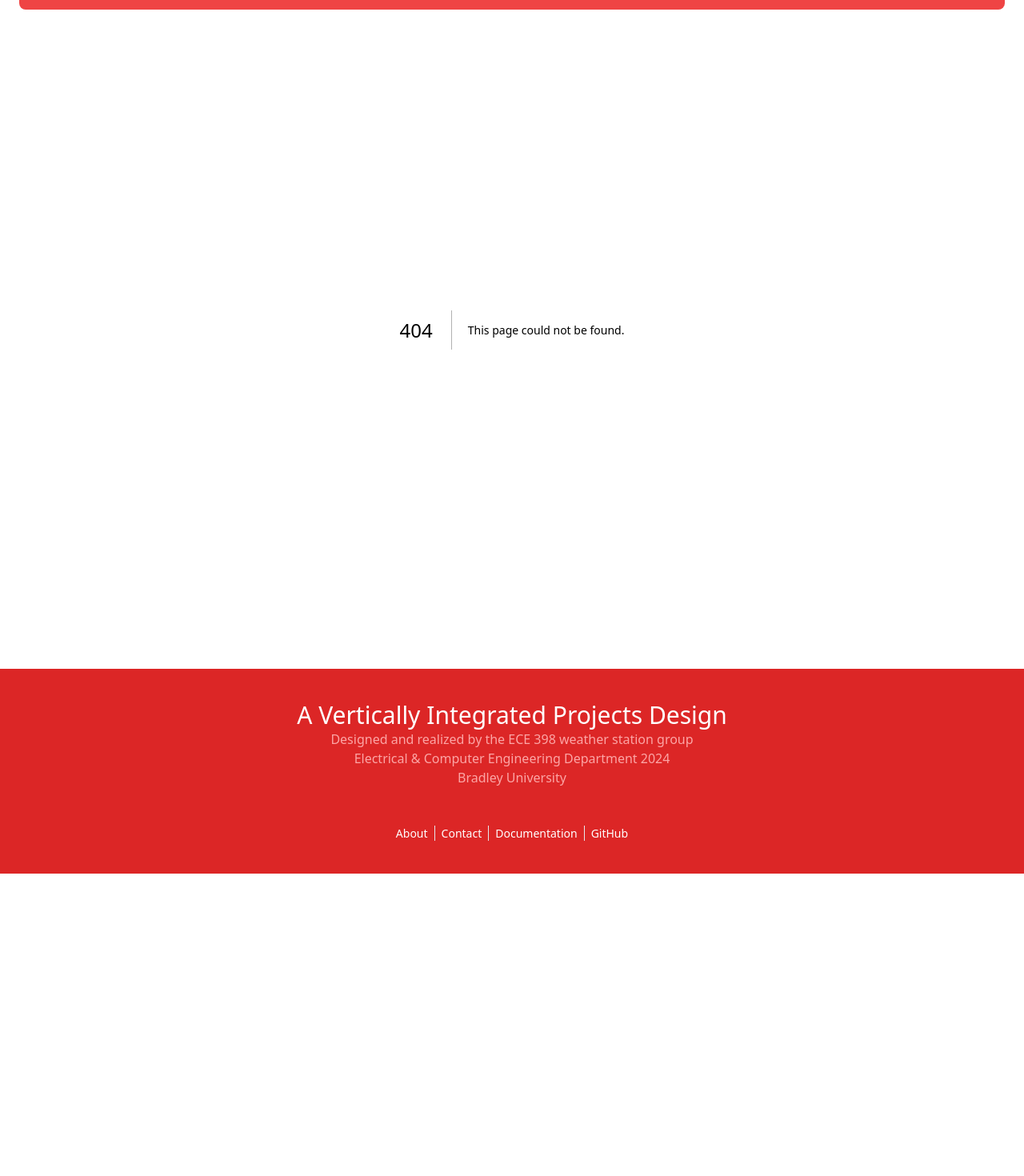
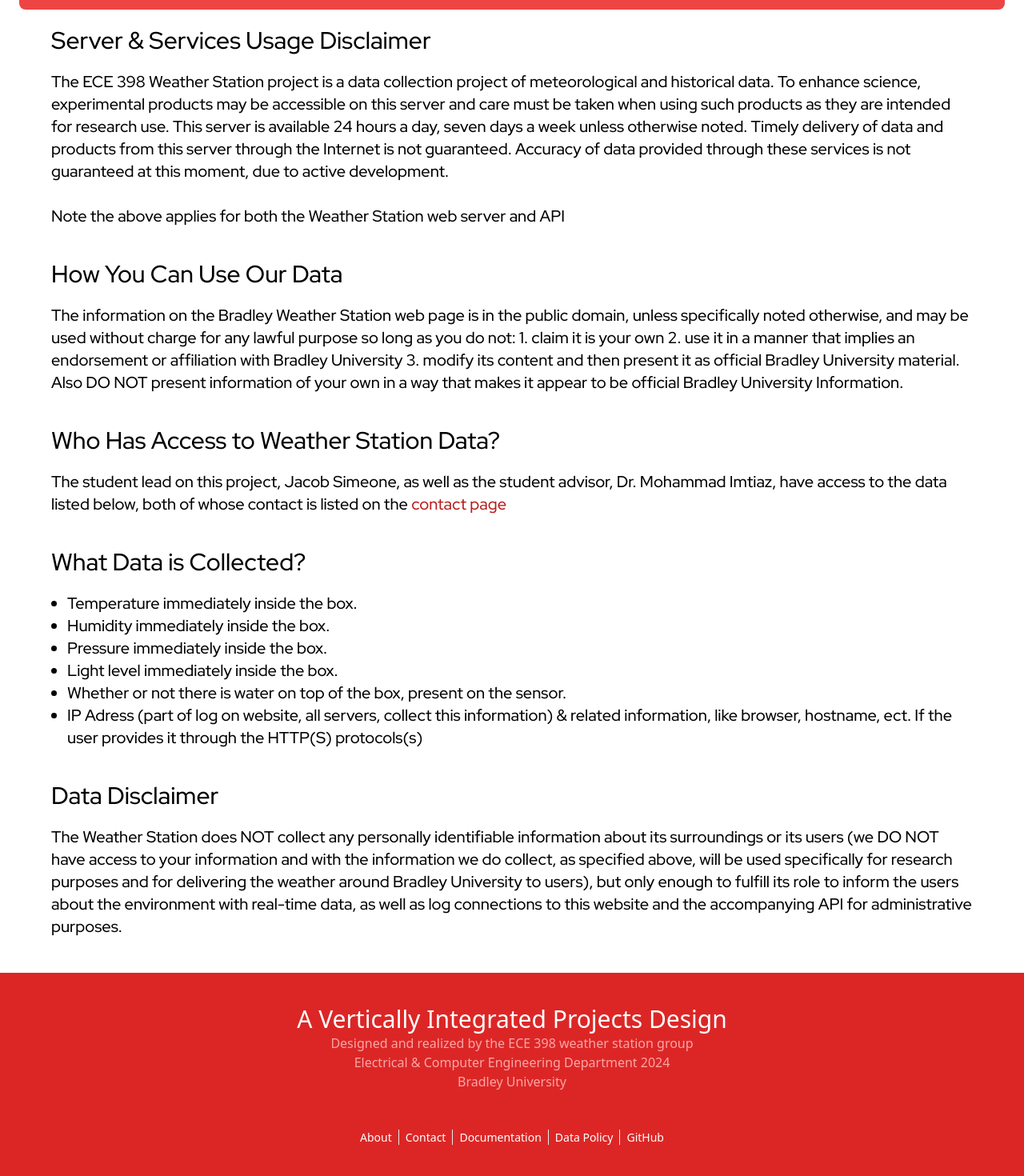
Before and after one commit to ImtiazAtBradley/VIP_Weather, a Next.js app in the folder website/: page /data-collection in a window 1280 px wide. Before the commit this address had no page. Shown: the part 124-1594 px from the top of the page at 80% size. Before the commit the page ends 1216 px from the top, so only its background shows below. Built offline with nearby package versions, Linux system fonts and the light colour scheme; a web font is replaced by a local one.

Commit message:
Website Maintenance Log

```diff
--- a/website/app/contact/page.tsx
+++ b/website/app/contact/page.tsx
@@ -1,7 +1,7 @@
 export default function Page() {
     return (
         <>
-            <div className="flex flex-col mt-12">
+            <div className="flex flex-col mt-12 h-screen">
                 <p className="text-2xl font-bold text-center">Contact administrators with any questions, comments, or concearns regarding the weather station, or ECE 398:</p>
                 <div className="flex py-10 md:flex-row flex-col justify-center">
                     <div className="flex flex-col p-10 mx-12 md:mb-0 mb-12 border shadow-lg rounded">
@@ -12,7 +12,7 @@ export default function Page() {
                     <div className="flex flex-col p-10 mx-12 border shadow-lg rounded">
                         <span className="text-2xl font-bold">Dr. Imtiaz</span>
                         <span className="text-xs tracking-tight">Faculty Advisor for ECE 398 Vertically Integrated Projects</span>
-                        <a  className="text-lg mt-5 text-red-400 underline" href="mailto:mimtiaz@bradley.edu">mimtiaz@bradley.edu</a>
+                        <a  className="text-lg mt-5 text-red-400 underline" href="mailto:mimtiaz@fsmail.bradley.edu">mimtiaz@fsmail.bradley.edu</a>
                     </div>
                 </div>
             </div>
--- /dev/null
+++ b/website/app/data-collection/page.tsx
@@ -0,0 +1,36 @@
+export default function Page()
+{
+    return (
+        <>
+            <div className="p-5 px-10 text-xl">
+                <h1 className="text-3xl pb-5">Server & Services Usage Disclaimer</h1>
+                <p>The ECE 398 Weather Station project is a data collection project of meteorological and historical data. To enhance science, experimental products may be accessible on this server and care must be taken when using such products as they are intended for research use. This server is available 24 hours a day, seven days a week unless otherwise noted. Timely delivery of data and products from this server through the Internet is not guaranteed. Accuracy of data provided through these services is not guaranteed at this moment, due to active development.</p>
+                <br/>
+                <p>Note the above applies for both the Weather Station web server and API</p>
+            </div>
+            <div className="p-5 px-10 text-xl">
+                <h1 className="text-3xl pb-5">How You Can Use Our Data</h1>
+                <p>The information on the Bradley Weather Station web page is in the public domain, unless specifically noted otherwise, and may be used without charge for any lawful purpose so long as you do not: 1. claim it is your own 2. use it in a manner that implies an endorsement or affiliation with Bradley University 3. modify its content and then present it as official Bradley University material. Also DO NOT present information of your own in a way that makes it appear to be official Bradley University Information.</p>
+            </div>
+            <div className="p-5 px-10 text-xl">
+                <h1 className="text-3xl pb-5">Who Has Access to Weather Station Data?</h1>
+                <p>The student lead on this project, Jacob Simeone, as well as the student advisor, Dr. Mohammad Imtiaz, have access to the data listed below, both of whose contact is listed on the <a className="hover:text-red-500 text-red-700" href="/contact">contact page</a></p>
+            </div>
+            <div className="p-5 px-10 text-xl">
+                <h1 className="text-3xl pb-5">What Data is Collected?</h1>
+                <ul className="list-disc px-5">
+                    <li>Temperature immediately inside the box.</li>
+                    <li>Humidity immediately inside the box.</li>
+                    <li>Pressure immediately inside the box.</li>
+                    <li>Light level immediately inside the box.</li>
+                    <li>Whether or not there is water on top of the box, present on the sensor.</li>
+                    <li>IP Adress (part of log on website, all servers, collect this information) & related information, like browser, hostname, ect. If the user provides it through the HTTP(S) protocols(s)</li>
+                </ul>
+            </div>
+            <div className="p-5 px-10 text-xl">
+                <h1 className="text-3xl pb-5">Data Disclaimer</h1>
+                <p>The Weather Station does NOT collect any personally identifiable information about its surroundings or its users (we DO NOT have access to your information and with the information we do collect, as specified above, will be used specifically for research purposes and for delivering the weather around Bradley University to users), but only enough to fulfill its role to inform the users about the environment with real-time data, as well as log connections to this website and the accompanying API for administrative purposes.</p>
+            </div>
+        </>
+    )
+}
--- a/website/app/layout.tsx
+++ b/website/app/layout.tsx
@@ -28,19 +28,20 @@ export default function RootLayout({
 									<p className='text-red text-red-300'>Electrical & Computer Engineering Department 2024</p>
 									<p className='text-red text-red-300'>Bradley University</p>
 								</div>
-								<div className="mt-12 flex flex-col items-center text-sm text-white">
-									<div className="order-1 md:order-2">
+								<div className="mt-12 flex flex-col sm:flex-row justify-center items-center text-sm text-white">
 									<a href="/about"><span className="px-2">About</span></a>
 									<a href="/contact">
-											<span className="px-2 border-l">Contact</span>
+										<span className="sm:px-2 sm:border-l">Contact</span>
 									</a>
 									<a href="/documentation">
-											<span className="px-2 border-l">Documentation</span>
+										<span className="sm:px-2 sm:border-l">Documentation</span>
+									</a>
+									<a href="/data-collection">
+										<span className="sm:px-2 sm:border-l">Data Policy</span>
 									</a>
 									<a href="https://github.com/ImtiazAtBradley/VIP_Weather" target='_blank'>
-											<span className="px-2 border-l">GitHub</span>
+										<span className="sm:px-2 sm:border-l">GitHub</span>
 									</a>
-									</div>
 								</div>
 							</div>
 						</div>
--- a/website/app/page.tsx
+++ b/website/app/page.tsx
@@ -2,6 +2,16 @@ import WeatherStationLogo from "./ui/weather-station-logo";
 import EnvironmentLineGraph from "./ui/line-graph";
 import LoadFailedCard from "./ui/load-failed-card";
 import WeatherCard from "./ui/weather-card";
+import { DateTime } from "luxon";
+import { existsSync } from "fs"
+import MaintenanceCard from "./ui/maintenance-card";
+
+function checkMaitnenceFile() : boolean {
+  // Maintenance file will have the following path:
+  // Don't care about the content, just if it exists
+  let maintenancePath = "./under-maintenance.txt"
+  return existsSync(maintenancePath)
+}
 
 async function getEnvironmentData() {
 
@@ -27,29 +37,34 @@ async function getEnvironmentData() {
   let pressure_kpa = []
   let humidity_prcnt = []
   let light_level = []
+  let is_raining = []
   for (let i = 0; i < data.weatherData.length; i++) {
     let element = data.weatherData[i]
 
+
+
     // Timestamp returned in <TIMESTAMP>-<SAMPLE> format - split into just timestamp (ms)
-    let now = new Date(parseInt(element.timestamp.split("-")[0]))
-    let hours = now.getHours();
+    let nowUtc = DateTime.fromMillis(parseInt(element.timestamp.split("-")[0]))
+    let nowLocal = nowUtc.setZone("America/Chicago")
+    let hours = nowLocal.hour
     let suffix = hours > 12 ? "PM" : "AM"
 
     // Set timestamp string
-    timestamp[i] = now.toString();
+    timestamp[i] = nowLocal.toLocaleString(DateTime.DATETIME_HUGE_WITH_SECONDS);
 
     // Convert to normal people time
     if (hours > 12) {
       hours = hours - 12;
     }
 
-    let graphTimeStr = `${hours}:${now.getMinutes()} ${suffix}`
+    let graphTimeStr = nowLocal.toLocaleString(DateTime.TIME_SIMPLE);
 
     time.push(graphTimeStr)
     temp_f.push(Math.round((element.temp_c * 9 / 5 + 32) * 10) / 10)
     pressure_kpa.push(element.pressure_kpa)
     humidity_prcnt.push(element.humid_prcnt)
     light_level.push(element.light_level)
+    is_raining.push(element.is_raining)
   }
 
   time = time.reverse()
@@ -57,9 +72,10 @@ async function getEnvironmentData() {
   pressure_kpa = pressure_kpa.reverse()
   humidity_prcnt = humidity_prcnt.reverse()
   light_level = light_level.reverse()
+  is_raining.reverse();
   timestamp = timestamp.reverse()
 
-  return { times: time, timestamps: timestamp, temp_f: temp_f, pressure_kpa: pressure_kpa, humidity_prcnt: humidity_prcnt, light_level: light_level }
+  return { times: time, timestamps: timestamp, temp_f: temp_f, pressure_kpa: pressure_kpa, humidity_prcnt: humidity_prcnt, light_level: light_level, is_raining: is_raining }
 }
 
 function Charts({ time, temperature, humidity, pressure, lightLevel }: { time: string[], temperature: number[], humidity: number[], pressure: number[], lightLevel: string[] }) {
@@ -84,13 +100,23 @@ function TheBeccWeatherStation() {
     <div className="flex-col justify-center">
       <h1 className="mt-10 md:text-5xl text-3xl text-center">The BECC Weather Station</h1>
       <div className="py-5 px-10 text-xl">
-        <p>The BECC (Business and Engineering Convergence Center) weather station is a student-built environmental measurement device that reports its current and past data through an API, which this website is using. The weather station is located at Bradley University, in or near the BECC building on the north side of Bradley University's campus. For more information, see our <a href="/about" className="hover:text-red-500 text-red-700">about</a> section, and also be sure to visit our repository on <a className="hover:text-red-500 text-red-700" href="https://github.com/ImtiazAtBradley/VIP_Weather" target="_blank">GitHub</a>. <br/><br/> <strong>For any questions, comments, or concerns please <a className="hover:text-red-500 text-red-700" href="/contact">Contact Us</a>.</strong></p>
+        <p>The BECC (Business and Engineering Convergence Center) weather station is a student-built environmental measurement device that reports its current and past data through an API, which this website is using. The weather station is located at Bradley University, in or near the BECC building on the north side of Bradley University's campus. For more information, see our <a href="/about" className="hover:text-red-500 text-red-700">about</a> section, and also be sure to visit our repository on <a className="hover:text-red-500 text-red-700" href="https://github.com/ImtiazAtBradley/VIP_Weather" target="_blank">GitHub</a>. This station is extremely new, and data may be inaccurate until we get it tuned up, we appreciate your patience!  <br/><br/> <strong>For any questions, comments, or concerns please <a className="hover:text-red-500 text-red-700" href="/contact">Contact Us</a>.</strong></p>
       </div>
     </div>
   </>)
 }
 
 export default async function Page() {
+
+  // Check if the maintenance file is present, if so, show under maintenance screen
+  if (checkMaitnenceFile())
+  {
+    return (
+      <div className="flex justify-center">
+        <MaintenanceCard />
+      </div>
+    )
+  }
 
   const weatherData = await getEnvironmentData()
 
@@ -106,20 +132,21 @@ export default async function Page() {
   let currentPressure = weatherData.pressure_kpa.slice(-1)[0]
   let currentHumidity = weatherData.humidity_prcnt.slice(-1)[0]
   let currentLightLevel = weatherData.light_level.slice(-1)[0]
+  let currentIsRaining = weatherData.is_raining.slice(-1)[0]
   let lastUpdated = weatherData.timestamps.slice(-1)[0]
 
   return (
     <>
       <div className="mt-5" role="alert">
-        <div className="bg-orange-500 text-white font-bold rounded-t px-4 py-2">
+        <div className="bg-green-500 text-white font-bold rounded-t px-4 py-2">
           Info!
         </div>
-        <div className="border border-t-0 border-orange-400 rounded-b bg-orange-100 px-4 py-3 text-orange-700">
-          <p>Please note that the data you are seeing is INSIDE data, from the BECC 4261 Controls Lab, where the weather station is currently located. This website will post an announcement when outside data is now being shown!</p>
+        <div className="border border-t-0 border-green-400 rounded-b bg-green-100 px-4 py-3 text-green-700">
+          <p>The BECC Weather Station is now deployed on the south side of the BECC building and is streaming real-time weather data!</p>
         </div>
       </div>
       <div className="flex justify-center">
-        <WeatherCard temp_f={currentTemp} humid={currentHumidity} pressure_kpa={currentPressure} light_level={currentLightLevel} />
+        <WeatherCard temp_f={currentTemp} humid={currentHumidity} pressure_kpa={currentPressure} light_level={currentLightLevel} is_raining={currentIsRaining == "1"} />
       </div>
 
       {TheBeccWeatherStation()}
--- /dev/null
+++ b/website/app/ui/maintenance-card.tsx
@@ -0,0 +1,54 @@
+import { FaScrewdriverWrench } from "react-icons/fa6";
+import { readFileSync, existsSync } from "fs";
+
+const maintenanceLogPath = "./maintenance.log"
+
+function getMaitnenceLog() : string[]
+{
+    let logs : string[] = []
+    let str : string = "";
+    try {
+        if (existsSync(maintenanceLogPath))
+        {
+            str = readFileSync(maintenanceLogPath, 'ascii')
+            str.replaceAll("\r", "")
+            logs = str.split("\n")
+        }
+    } catch (error) {
+        console.log("Failed to read from maintenance log file")
+    }
+
+    return logs
+}
+
+function MaintenanceLogCard() {
+    let logEntries : any[] = []
+    let rawLogs : string[] = getMaitnenceLog();
+
+    rawLogs.forEach(element => {
+        logEntries.push(<li>{element}</li>)
+    });
+
+    return (
+        <div>
+            <ul className="list-disc font-mono ">
+                {logEntries}
+            </ul>
+        </div>
+    )
+}
+
+export default function MaintenanceCard() {
+    return (
+    <div className="mt-3 mb-3 p-10">
+        <div className="flex flex-col items-center">
+            <span className="flex text-6xl font-semibold text-slate-600">Weather Station is Currently Undergoing Maintenance</span>
+            <FaScrewdriverWrench className="text-slate-800 w-36 h-36 my-10" />
+            <span className="flex mt-5">We'll be back up as soon as possible!</span>
+            <span className="flex font-bold"> For questions, comments, or concerns, contact administrators at: jsimeone@mail.bradley.edu.</span>
+            <span className="text-xl mt-5">Maintenance Log:</span>
+            <MaintenanceLogCard/>
+        </div>
+    </div>
+    )
+}
--- a/website/app/ui/weather-card.tsx
+++ b/website/app/ui/weather-card.tsx
@@ -1,14 +1,15 @@
-import { WiDaySunny } from "react-icons/wi"
+import { WiDayRain, WiDaySunny, WiNightAltRain, WiNightRain } from "react-icons/wi"
 import { HiMoon } from "react-icons/hi";
 
-export default function WeatherCard({ temp_f, humid, pressure_kpa, light_level }: { temp_f: number, humid: number, pressure_kpa: number, light_level: string }) {
+export default function WeatherCard({ temp_f, humid, pressure_kpa, light_level, is_raining }: { temp_f: number, humid: number, pressure_kpa: number, light_level: string, is_raining: boolean }) {
 
     let displaySunny = light_level == "SUNNY";
 
     return (
         <div className="mt-3 mb-3 p-10">
+            <div className="flex flex-col">
                 <div className="flex md:flex-row flex-col items-center">
-                <WeatherIcon light_level={light_level} />
+                    <WeatherIcon light_level={light_level} is_raining={is_raining}/>
                     <div className="justify-evenly">
                         <span className="text-6xl font-semibold text-slate-600">{temp_f}&deg;F</span>
                         <div className="flex flex-col text-slate-400 text-sm">
@@ -23,11 +24,32 @@ export default function WeatherCard({ temp_f, humid, pressure_kpa, light_level }
                         </div>
                     </div>
                 </div>
+                <div className="flex">
+                    <span className="font-semibold text-slate-500">
+                        Weather station is currently reporting {light_level.toLowerCase()} and {is_raining == true ? "raining" : "clear"}.
+                    </span>
+                </div>
+            </div>
         </div>
     )
 }
 
-function WeatherIcon({ light_level }: { light_level: string }) {
+function WeatherIcon({ light_level, is_raining }: { light_level: string, is_raining: boolean}) {
+    if (is_raining)
+    {
+        if (light_level == "SUNNY")
+        {
+            return (
+                <WiDayRain className="h-36 w-36 text-gray-500" />
+            )
+        }
+        else
+        {
+            return (
+                <WiNightAltRain className="h-32 w-32 text-gray-700" />
+            )
+        }
+    }
     if (light_level == "SUNNY") {
         return (
             <WiDaySunny className="h-36 w-36 text-yellow-300" />
--- a/website/package.json
+++ b/website/package.json
@@ -2,7 +2,7 @@
   "private": true,
   "scripts": {
     "build": "next build",
-    "dev": "next dev",
+    "dev": "next dev -p 3000",
     "prettier": "prettier --write --ignore-unknown .",
     "prettier:check": "prettier --check --ignore-unknown .",
     "start": "next start"
@@ -14,6 +14,7 @@
     "autoprefixer": "^10.4.19",
     "chart.js": "^4.4.2",
     "clsx": "^2.0.0",
+    "luxon": "^3.5.0",
     "next": "^14.2.2",
     "postcss": "8.4.31",
     "react": "18.2.0",
@@ -24,6 +25,7 @@
     "typescript": "5.2.2"
   },
   "devDependencies": {
+    "@types/luxon": "^3.4.2",
     "@types/react": "18.2.21",
     "@types/react-dom": "18.2.14",
     "@vercel/style-guide": "^5.0.1",
```
Also changed, not shown: website/README.txt (added), 1 other file (tests, documents, lock files or other folders). Lines whose indentation alone changed are shown as unchanged.
